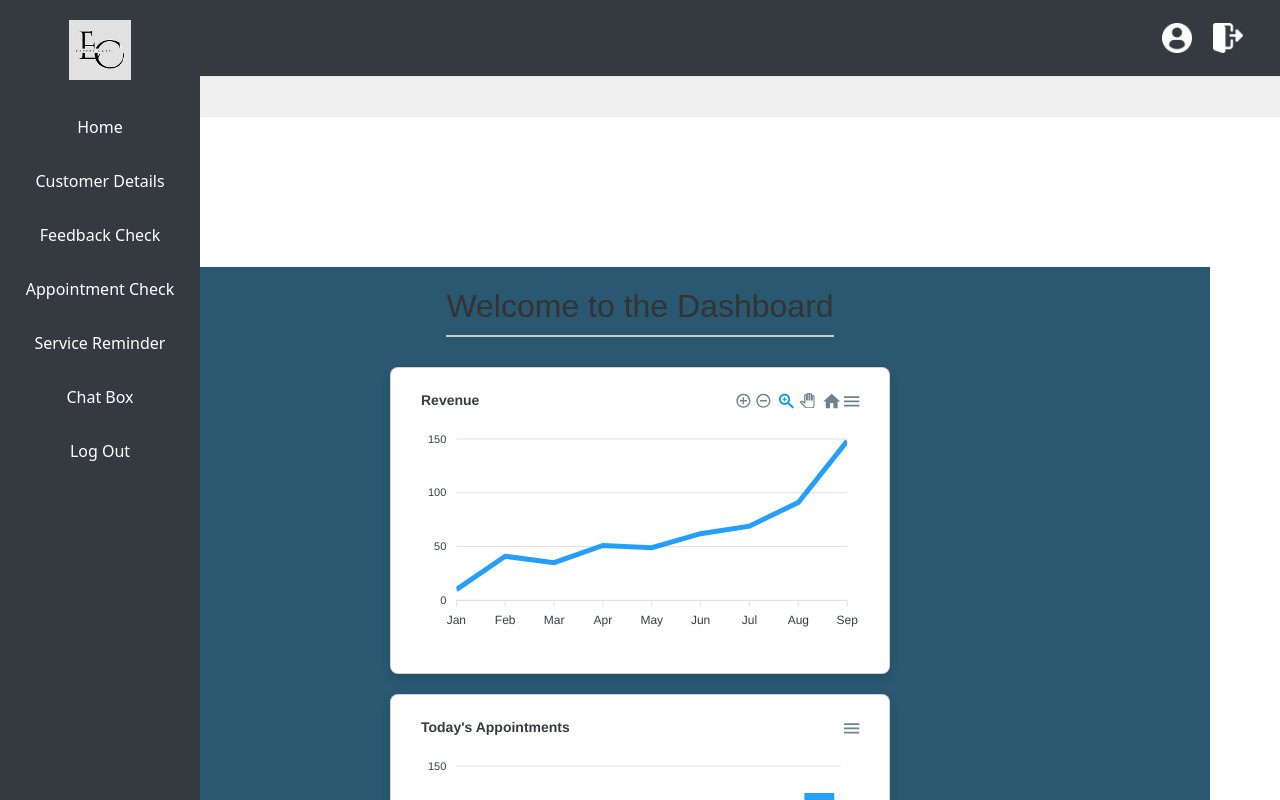
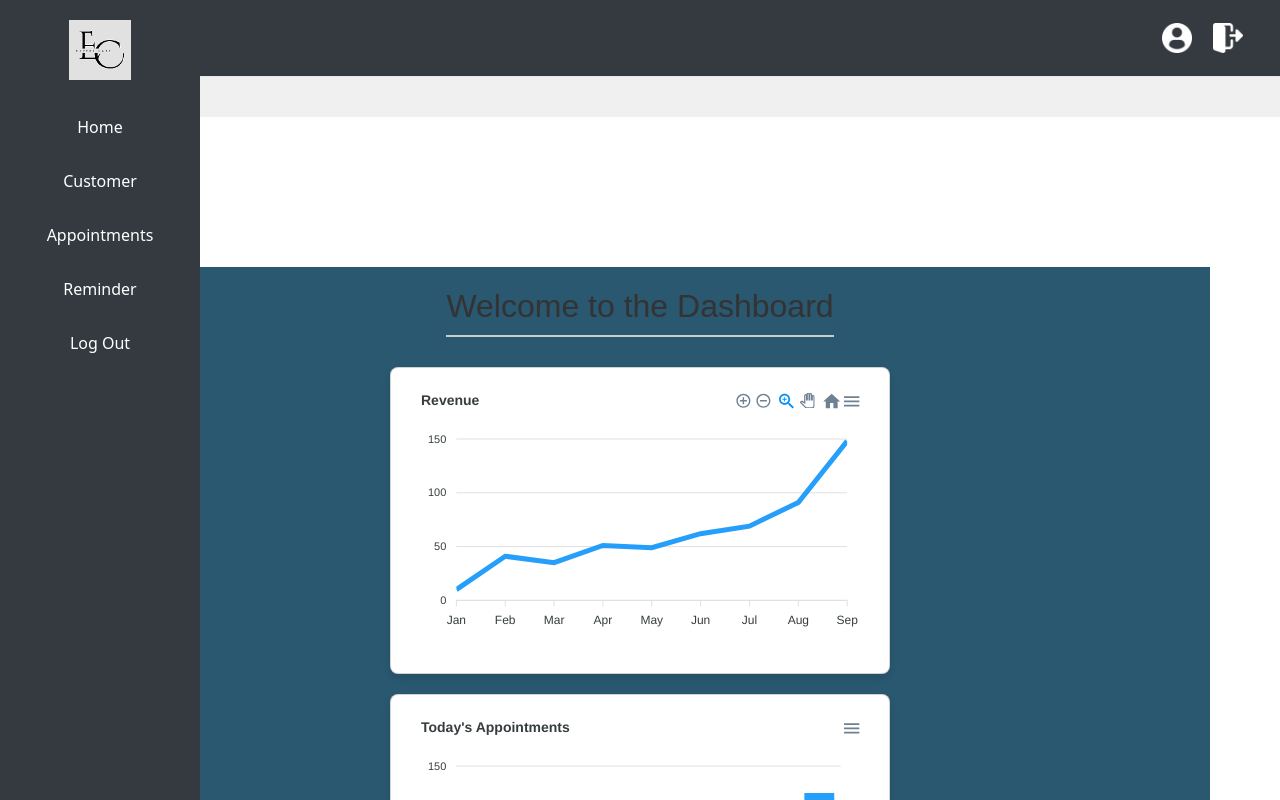
Before and after one commit to sonawaladipam/Capstone, a React (Create React App) app in the folder my-app/: page /home in a window 1280 px wide. Shown: the top 800 px of the page. Built offline with nearby package versions, Linux system fonts and the light colour scheme.

Commit message:
changes:)

```diff
--- a/my-app/src/comp/layout/layout.js
+++ b/my-app/src/comp/layout/layout.js
@@ -46,11 +46,9 @@ const Sidebar = () => {
                 <img className="logo" src={Logo} alt="logo" />
             </div>
             <Link to="/home" className="sidebar-link">Home</Link>
-            <Link to="/customer_details" className="sidebar-link">Customer Details</Link>
-            <Link to="/feedback_check" className="sidebar-link">Feedback Check</Link>
-            <Link to="/appoinment_check" className="sidebar-link">Appointment Check</Link>
-            <Link to="/service_remainder" className="sidebar-link">Service Reminder</Link>
-            <Link to="/chat_box" className="sidebar-link">Chat Box</Link>
+            <Link to="/customer_details" className="sidebar-link">Customer </Link>
+            <Link to="/appoinment_check" className="sidebar-link">Appointments</Link>
+            <Link to="/service_remainder" className="sidebar-link">Reminder</Link>
             <Link to="/" className="sidebar-link">Log Out</Link>
         </nav>
     );
```
